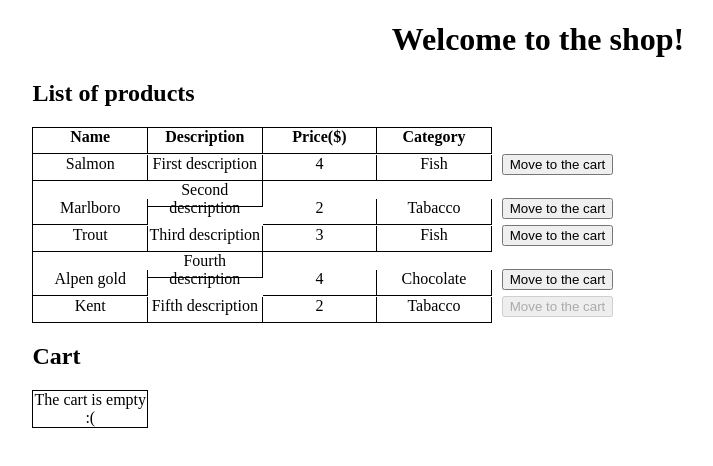
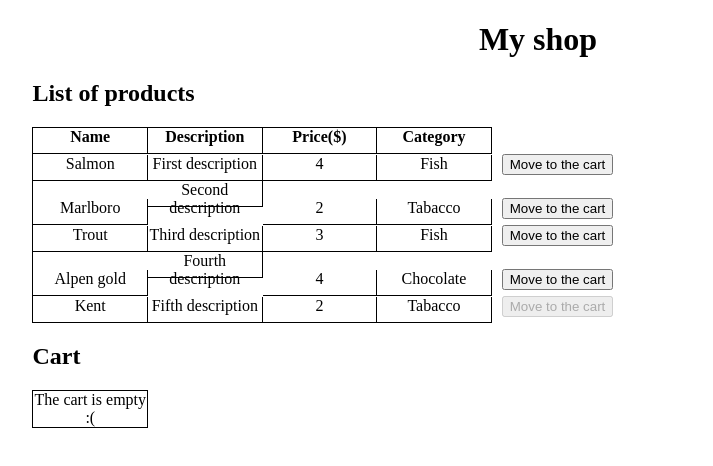
Before and after one commit to Stanislav-Berezovsky/Shop_Angular2-, an Angular app: page / in a window 1280 px wide. Shown: the top 466 px of the page, without its empty margins (102-815 px from the left). Built offline with nearby package versions, Linux system fonts and the light colour scheme.

Commit message:
[Task2] Use ViewChild and AfterViewInit to display application title

```diff
--- a/src/app/app.component.html
+++ b/src/app/app.component.html
@@ -1,8 +1,6 @@
 <!--The content below is only a placeholder and can be replaced.-->
 <div style="text-align:center">
-  <h1>
-    Welcome to the {{ title }}!
-  </h1>
+    <h1 #appTitle></h1>
 </div>
 
 <div class="app-container">
--- a/src/app/app.component.ts
+++ b/src/app/app.component.ts
@@ -1,10 +1,15 @@
-import { Component } from '@angular/core';
+import { Component, AfterViewInit, ViewChild, ElementRef } from '@angular/core';
 
 @Component({
-  selector: 'app-root',
-  templateUrl: './app.component.html',
-  styleUrls: ['./app.component.css']
+    selector: 'app-root',
+    templateUrl: './app.component.html',
+    styleUrls: ['./app.component.css']
 })
-export class AppComponent {
-  title = 'shop';
+export class AppComponent implements AfterViewInit {
+    @ViewChild('appTitle')
+    appTitle: ElementRef;
+
+    ngAfterViewInit() {
+        this.appTitle.nativeElement.innerText  = 'My shop';
+    }
 }
--- a/src/app/product/components/product-list/product-list.component.ts
+++ b/src/app/product/components/product-list/product-list.component.ts
@@ -14,7 +14,7 @@ export class ProductListComponent implements OnInit {
     public constructor(private productService: ProductService, private cartService: CartService) { }
 
     ngOnInit() {
-        this.productList = this.productService.getAllProducts();
+        this.productList = this.productService.getProducts();
     }
 
     onBuy(selectedProduct: ProductModel): void {
--- a/src/app/product/services/product.service.ts
+++ b/src/app/product/services/product.service.ts
@@ -45,7 +45,7 @@ export class ProductService {
 
     constructor() { }
 
-    getAllProducts(): ProductModel[] {
+    getProducts(): ProductModel[] {
         return this.productList;
     }
 }
```
Also changed, not shown: 1 other file (tests, documents, lock files or other folders).
